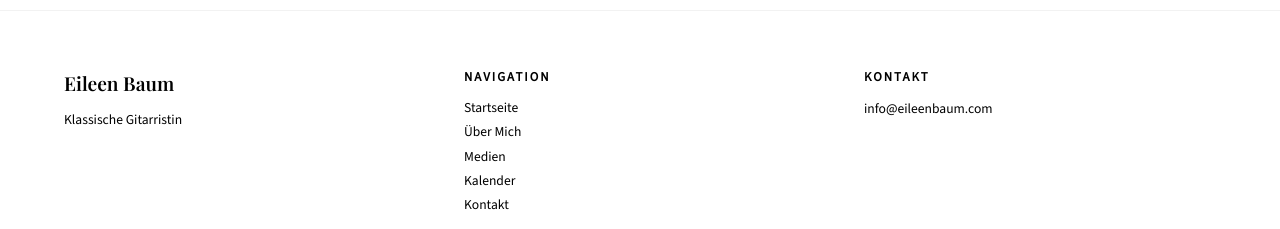
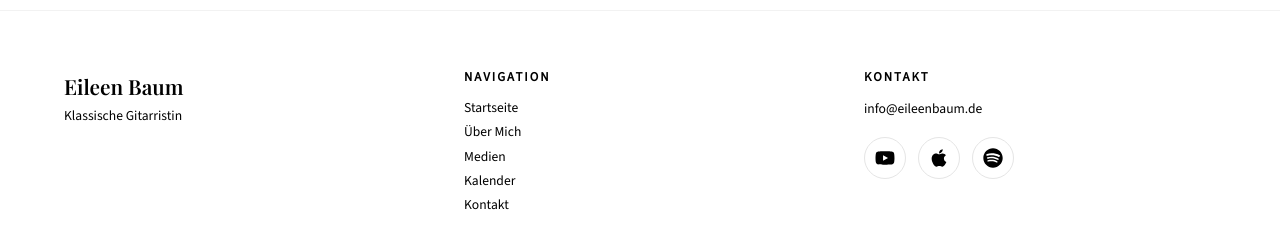
Before and after one commit to Matt0107/eileen-base44, a React (Create React App) app: page /contact in a window 1280 px wide. Shown: the part 984-1213 px from the top of the page. Built offline with nearby package versions, Linux system fonts and the light colour scheme.

Commit message:
footer-social added

```diff
--- a/package.json
+++ b/package.json
@@ -12,6 +12,7 @@
     "react": "^19.2.0",
     "react-dom": "^19.2.0",
     "react-i18next": "^12.1.0",
+    "react-icons": "^5.5.0",
     "react-router-dom": "^7.9.6",
     "react-scripts": "5.0.1",
     "web-vitals": "^2.1.4"
--- a/src/components/Footer.js
+++ b/src/components/Footer.js
@@ -1,6 +1,7 @@
 import React from "react";
 import { Link } from "react-router-dom";
 import { useTranslation } from "react-i18next";
+import { FaSpotify, FaYoutube, FaApple } from "react-icons/fa";
 import "../styles/Footer.css";
 
 export default function Footer() {
@@ -18,7 +19,8 @@ export default function Footer() {
   return (
     <footer className="footer">
       <div className="footer-inner">
-        {/* Colonne 1 : nom */}
+
+        {/* Colonne 1 */}
         <div className="footer-col">
           <h3 className="footer-title">Eileen Baum</h3>
           <p className="footer-sub">
@@ -26,11 +28,12 @@ export default function Footer() {
           </p>
         </div>
 
-        {/* Colonne 2 : navigation */}
+        {/* Colonne 2 */}
         <div className="footer-col">
           <h4 className="footer-heading">
             {isDe ? "Navigation" : "Navigation"}
           </h4>
+
           <div className="footer-links">
             {navItems.map((item) => (
               <Link key={item.path} to={item.path} className="footer-link">
@@ -40,12 +43,45 @@ export default function Footer() {
           </div>
         </div>
 
-        {/* Colonne 3 : contact */}
+        {/* Colonne 3 : Contact + plateformes */}
         <div className="footer-col">
           <h4 className="footer-heading">
             {isDe ? "Kontakt" : "Contact"}
           </h4>
-          <p className="footer-text">info@eileenbaum.com</p>
+
+          <p className="footer-text">info@eileenbaum.de</p>
+
+          <div className="footer-social">
+            <a
+              href="https://www.youtube.com/channel/UCsezrcwS3afG6R4kYCGEiqg"
+              target="_blank"
+              rel="noopener noreferrer"
+              className="footer-social-link"
+              aria-label="YouTube"
+            >
+              <FaYoutube className="footer-social-icon" />
+            </a>
+
+            <a
+              href="https://music.apple.com/gd/artist/eileen-baum/1497923452"
+              target="_blank"
+              rel="noopener noreferrer"
+              className="footer-social-link"
+              aria-label="Apple Music"
+            >
+              <FaApple className="footer-social-icon" />
+            </a>
+
+            <a
+              href="https://open.spotify.com/artist/6BEnmlx54iiGEDYXS7jcN4"
+              target="_blank"
+              rel="noopener noreferrer"
+              className="footer-social-link"
+              aria-label="Spotify"
+            >
+              <FaSpotify className="footer-social-icon" />
+            </a>
+          </div>
         </div>
       </div>
 
--- a/src/styles/Footer.css
+++ b/src/styles/Footer.css
@@ -18,14 +18,17 @@
   font-size: 0.85rem;
 }
 
+/* TITRES */
+
 .footer-title {
-  font-family: "Playfair Display", "Times New Roman", serif;
-  font-size: 1.2rem;
+  font-family: "Playfair Display", serif;
+  font-size: 1.3rem;
   margin-bottom: 0.4rem;
 }
 
 .footer-sub {
   font-size: 0.85rem;
+  margin-top: 0.25rem;
 }
 
 .footer-heading {
@@ -34,6 +37,8 @@
   letter-spacing: 0.16em;
   margin-bottom: 0.8rem;
 }
+
+/* NAVIGATION */
 
 .footer-links {
   display: flex;
@@ -52,9 +57,51 @@
   color: var(--gold);
 }
 
+/* CONTACT */
+
 .footer-text {
   font-size: 0.85rem;
 }
+
+/* SOCIAL ICONS */
+
+.footer-social {
+  display: flex;
+  gap: 0.75rem;
+  margin-top: 1.3rem;
+}
+
+.footer-social-link {
+  display: flex;
+  justify-content: center;
+  align-items: center;
+  width: 42px;
+  height: 42px;
+  border-radius: 50%;
+  border: 1px solid #e5e5e5;
+  background-color: #ffffff;
+  transition: all 0.3s ease;
+}
+
+.footer-social-icon {
+  color: #000000;
+  width: 20px;
+  height: 20px;
+  transition: color 0.3s ease;
+}
+
+/* Hover effet : or + léger lift */
+.footer-social-link:hover {
+  border-color: var(--gold);
+  background-color: #fdf7e3;
+  transform: translateY(-2px);
+}
+
+.footer-social-link:hover .footer-social-icon {
+  color: var(--gold);
+}
+
+/* BAS DE PAGE */
 
 .footer-bottom {
   text-align: center;
@@ -65,17 +112,20 @@
   font-size: 0.8rem;
 }
 
-/* Responsive */
+/* RESPONSIVE */
 
 @media (max-width: 900px) {
   .footer-inner {
-    grid-template-columns: repeat(2, minmax(0, 1fr));
+    grid-template-columns: repeat(2, 1fr);
   }
 }
 
 @media (max-width: 600px) {
   .footer-inner {
     grid-template-columns: 1fr;
-    text-align: left;
+  }
+
+  .footer-social {
+    margin-top: 1rem;
   }
 }
```
Also changed, not shown: 1 other file (tests, documents, lock files or other folders).
